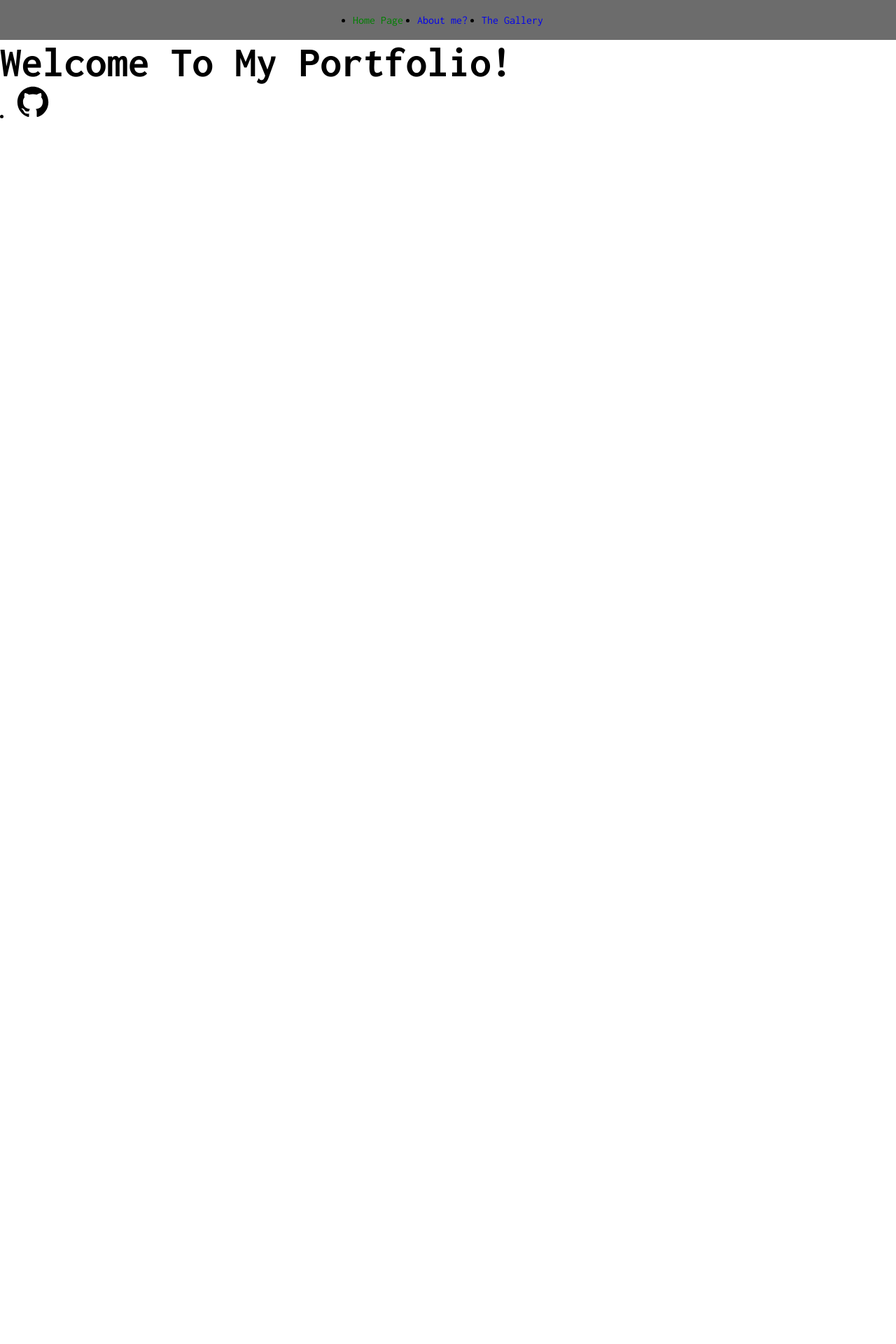
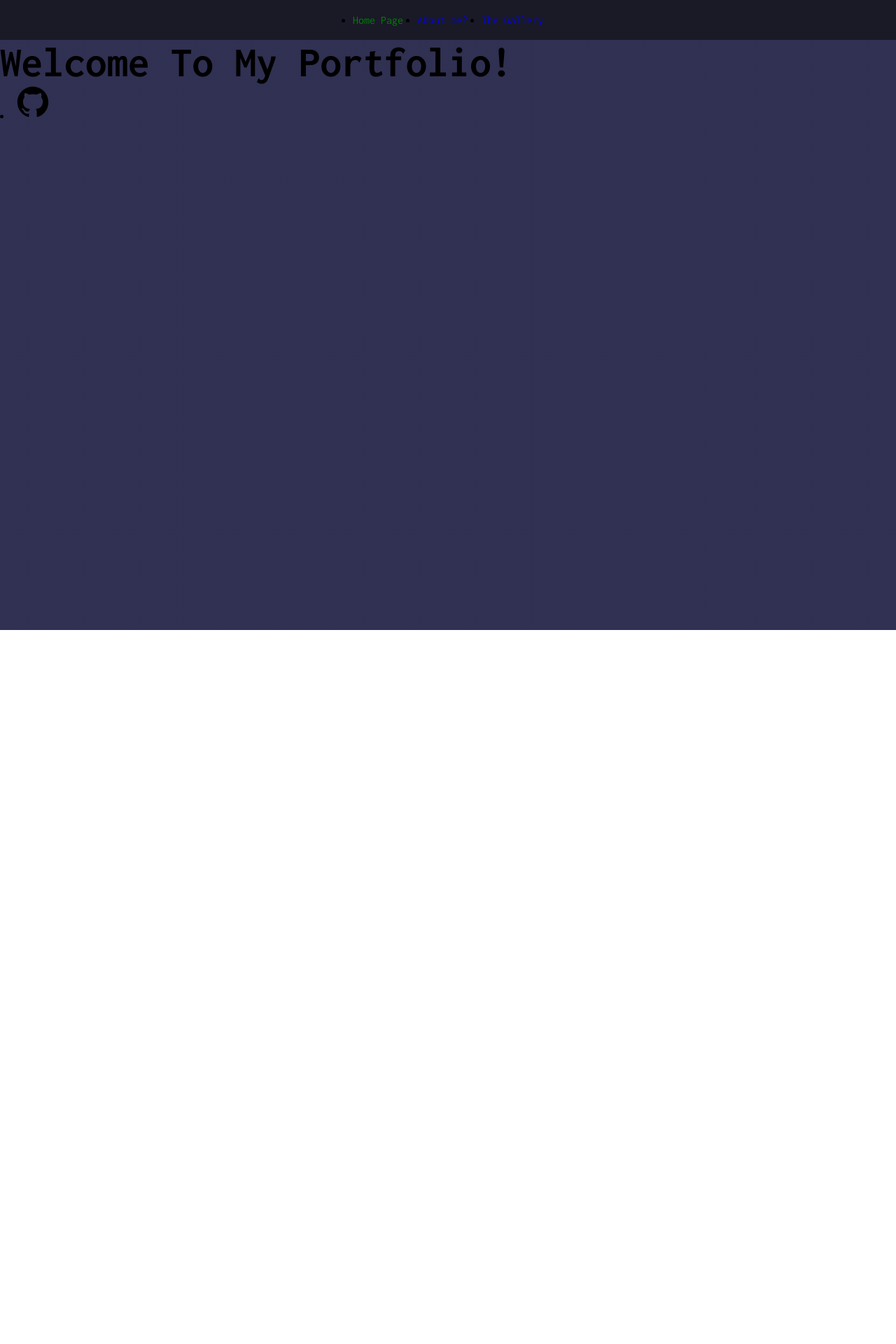
Before and after one commit to BooxStone/BooxStone.github.io, a Jekyll site: the page built from index.html, in a window 1280 px wide. Shown: the top 1920 px of the page at 70% size. Built offline with Jekyll 4.4.1, drawn with Linux system fonts in a browser that asks for light colours.

Commit message:
Update styles.scss

```diff
--- a/assets/css/styles.scss
+++ b/assets/css/styles.scss
@@ -17,7 +17,7 @@
 body {
  font-family: 'Inconsolata', monospace;
   font-weight: 400;
-  background-image: url('assets/css/images/bkg.jpg');
+  background-image: linear-gradient(rgba(26, 26, 64, 0.9), rgba(26, 26, 64, 0.9));
   background-size: cover;
   background-position: center;
   background-repeat: no-repeat;
```
